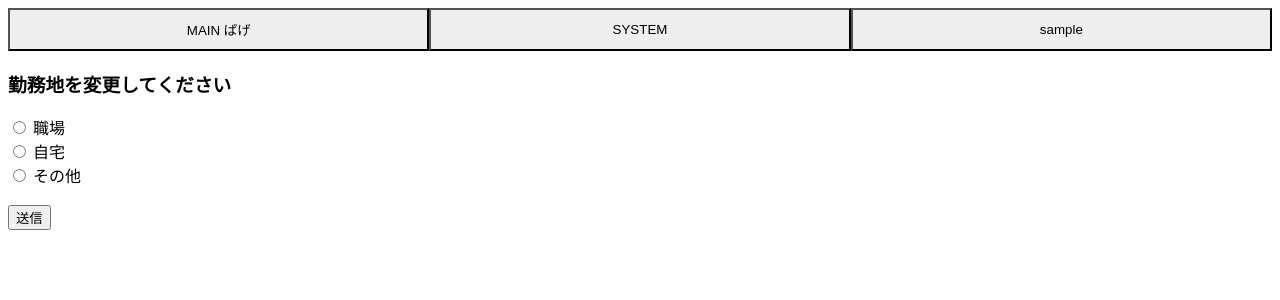
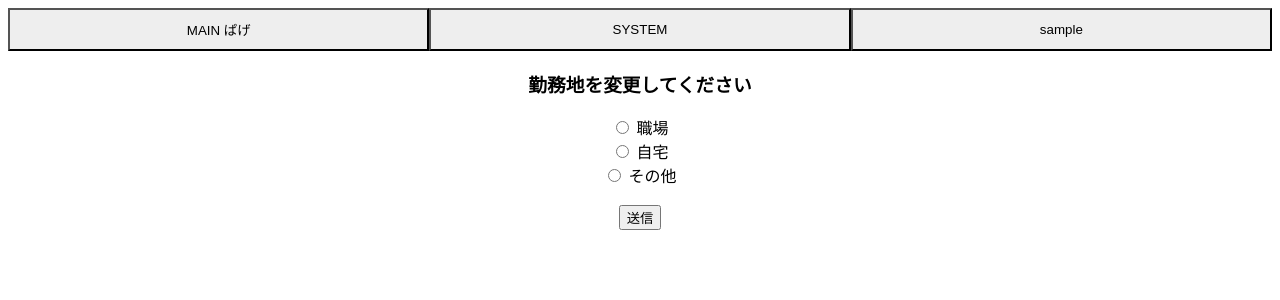
Before and after one commit to TECH-C2023-team1/chocolate, a PHP site: page /aaClear/change.php in a window 1280 px wide. Shown: the top 300 px of the page. Run offline with PHP 8.4, Linux system fonts and the light colour scheme; the visitor is signed in with stand-in values (Sample User, id 1).

Commit message:
[update] change.css

```diff
--- a/CSS/change.css
+++ b/CSS/change.css
@@ -1,3 +1,6 @@
 body{
+    font: 30px;
+    flex: 1;
+    text-align: center;
 
 }
```
